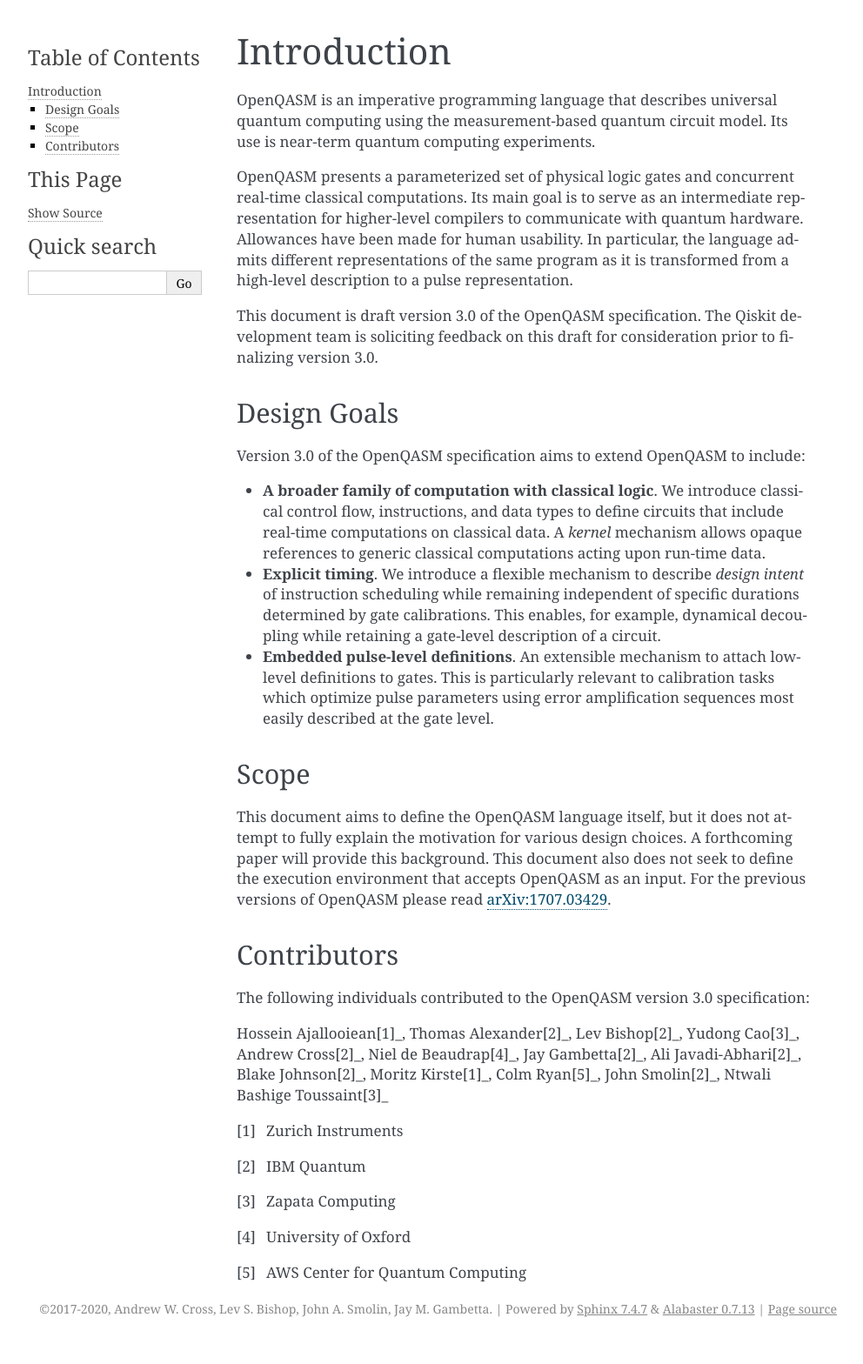
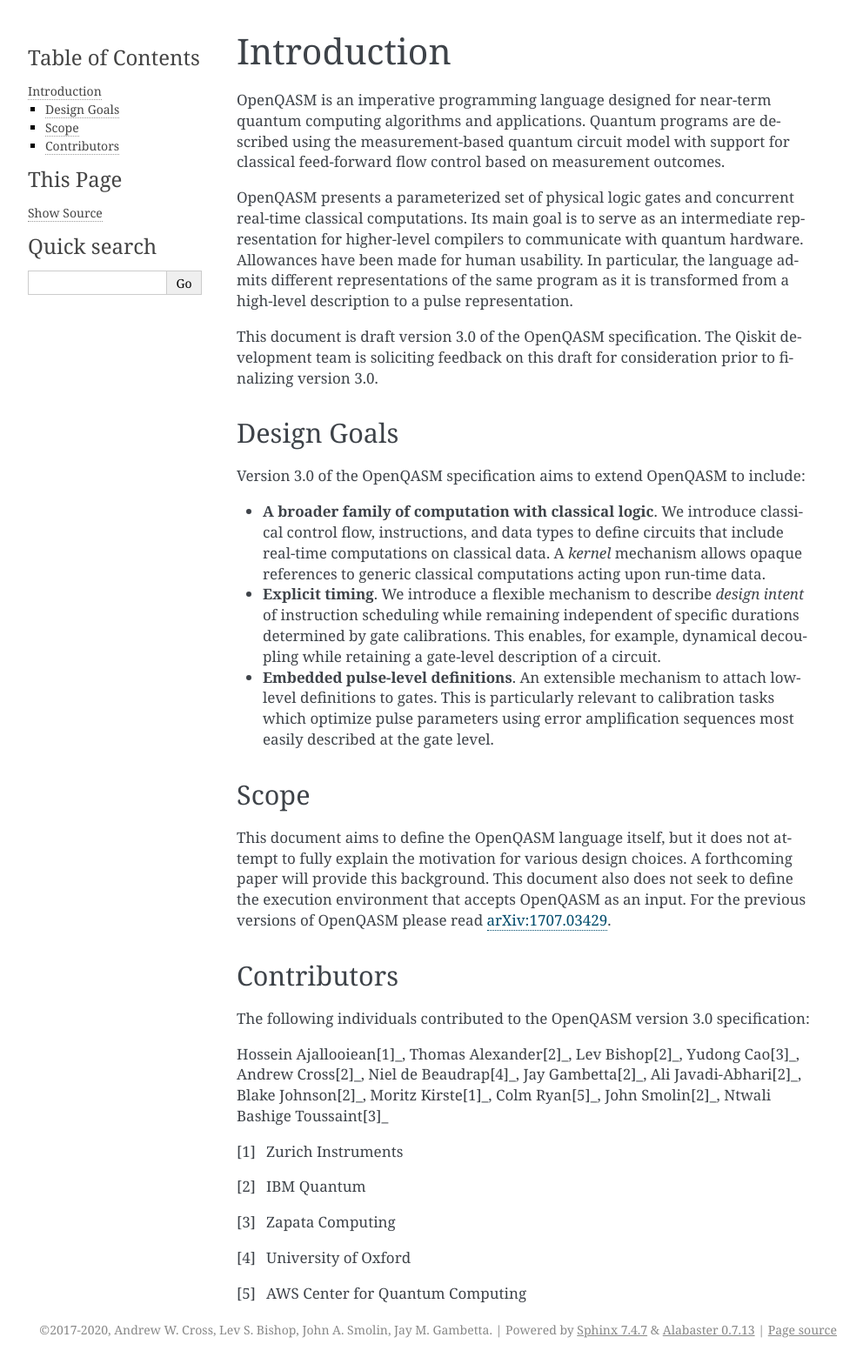
Before and after one commit to openqasm/openqasm, a Sphinx documentation site: the page built from source/intro.rst, in a window 1280 px wide. Shown: the whole page at 87% size, without its empty margins (148-1140 px from the left). Built offline with Sphinx 7.4.7, drawn with Linux system fonts in a browser that asks for light colours; before the commit the page ends 1544 px from its top, so only the background shows below that.

Commit message:
Update source/intro.rst
@taalexander suggested

Co-authored-by: Thomas Alexander <thomasalexander2718@gmail.com>

```diff
--- a/source/intro.rst
+++ b/source/intro.rst
@@ -1,9 +1,11 @@
 Introduction
 ============
 
-OpenQASM is an imperative programming language that describes universal quantum
-computing using the measurement-based quantum circuit model. Its use is
-near-term quantum computing experiments.
+OpenQASM is an imperative programming language designed for near-term
+quantum computing algorithms and applications. Quantum
+programs are described using the measurement-based quantum circuit model
+with support for classical feed-forward flow control based on measurement
+outcomes.
 
 OpenQASM presents a parameterized set of physical logic gates and concurrent
 real-time classical computations. Its main goal is to serve as an intermediate
```
